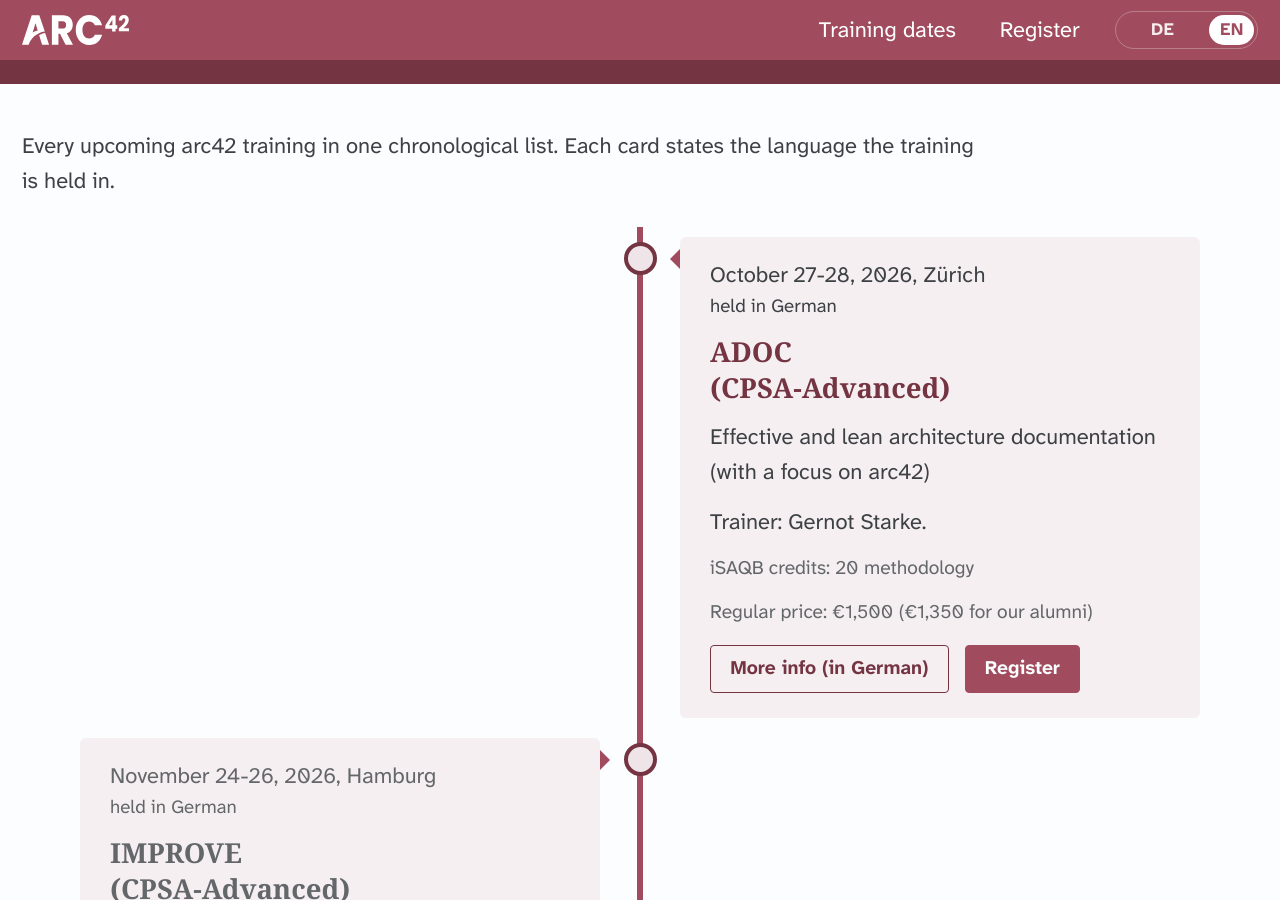
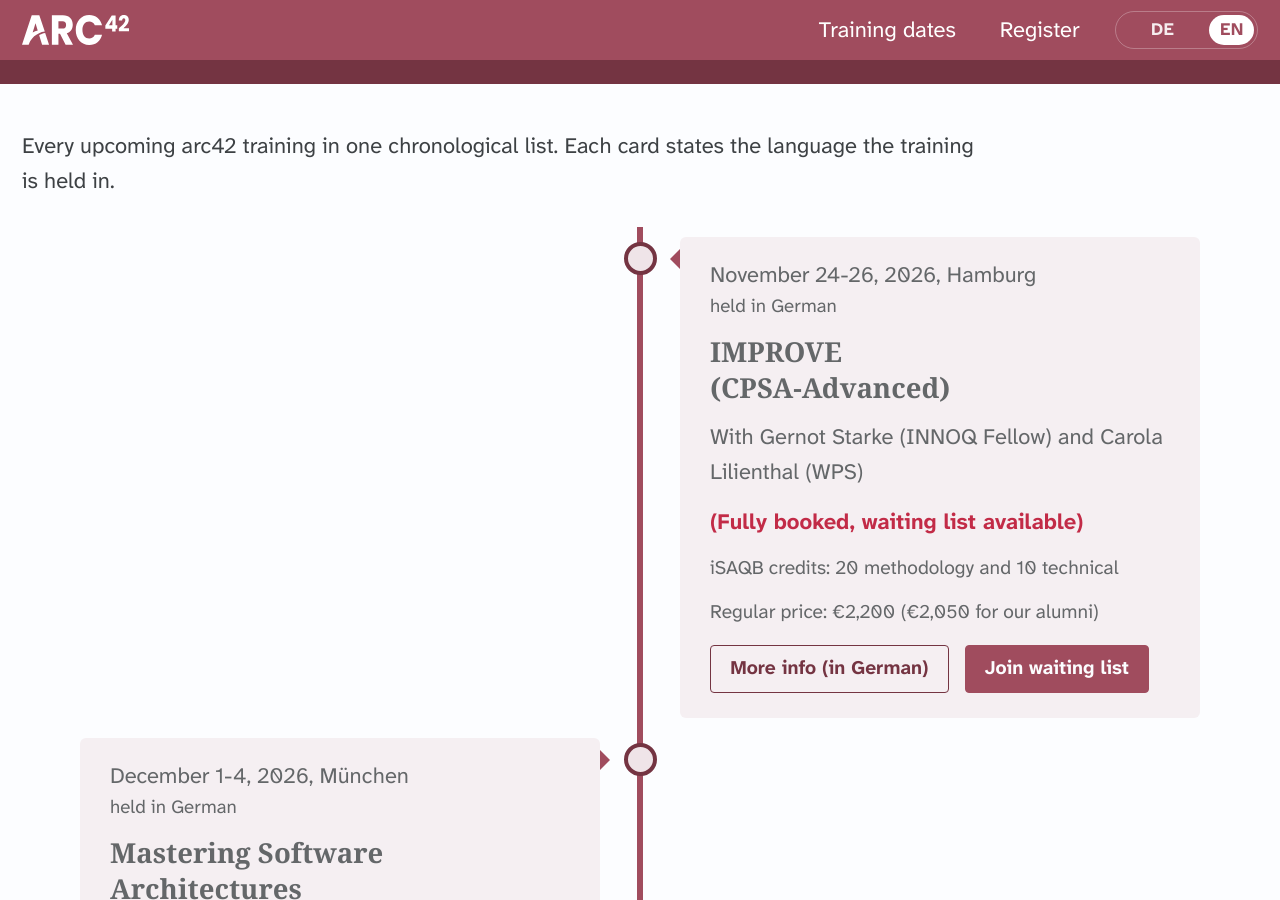
Before and after one commit to arc42/trainings.arc42.org-site, a Jekyll site: the page built from _pages/home.html, in a window 1280 px wide and 900 px high, scrolled down 215 px. Built offline with Jekyll 4.4.1, drawn with Linux system fonts in a browser that asks for light colours; cached includes are drawn as plain includes; some web fonts are replaced.

Commit message:
ADOC 26-10 ADOC: date removed

```diff
--- a/_data/trainings.yml
+++ b/_data/trainings.yml
@@ -301,21 +301,6 @@ courses:
     url: "https://www.arc42.de/info-adoc/"
     trainers: ["Peter Hruschka", "Gernot Starke"]
     dates:
-      - id: adoc-oct-2026
-        code: "26-10 ADOC"
-        start: "2026-10-27"
-        end: "2026-10-28"
-        city: "Zürich"
-        country: "CH"
-        language: de
-        format: public
-        trainers: ["Gernot Starke"]
-        price:
-          amount: 1500
-          currency: EUR
-          alumni: 1350
-        url: "https://trainings.arc42.org/#adoc-oct-2026"
-        status: open
       - id: adoc-jun-2027
         code: "27-06 ADOC"
         start: "2027-06-02"
```
